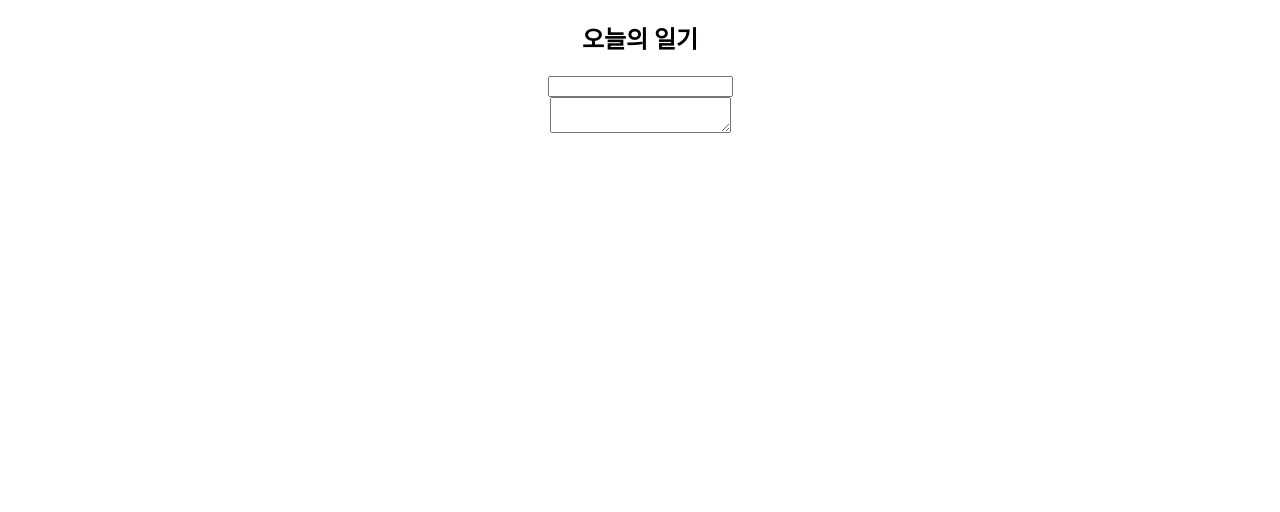
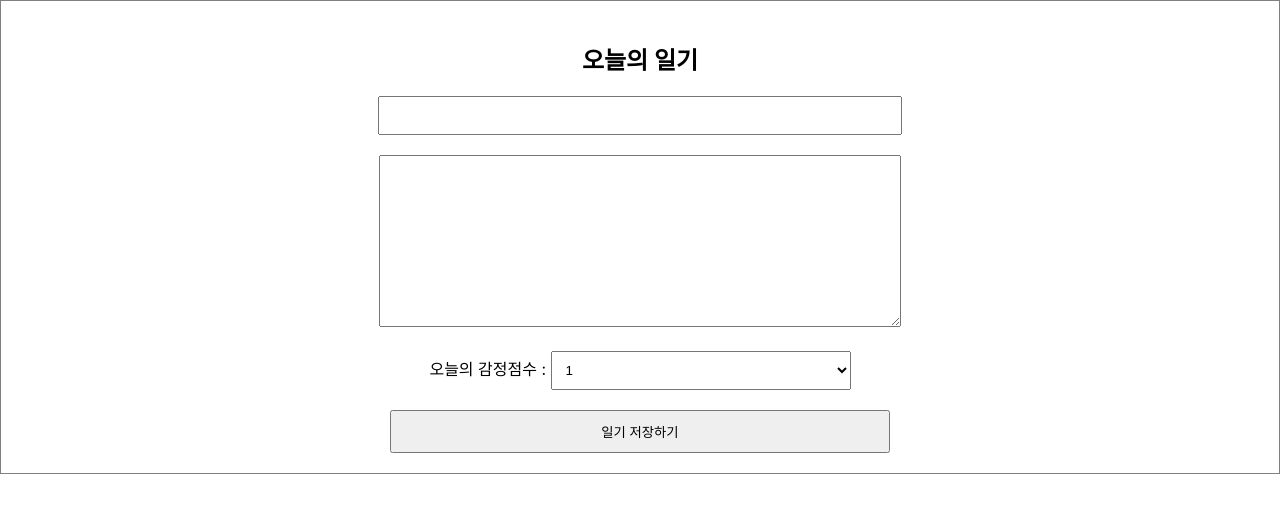
Before and after one commit to Jeseop/React_simple-diary, a React (Create React App) app: page / in a window 1280 px wide. Shown: the top 512 px of the page. Built offline with nearby package versions, Linux system fonts and the light colour scheme.

Commit message:
Add : 선택 박스 입력 처리하기, 사용자 입력 데이터 핸들링하기

```diff
--- a/src/App.css
+++ b/src/App.css
@@ -1,38 +1,28 @@
-.App {
+.DiaryEditor {
+  border: 1px solid gray;
   text-align: center;
+  padding: 20px;
 }
 
-.App-logo {
-  height: 40vmin;
-  pointer-events: none;
+.DiaryEditor input,
+textarea {
+  margin-bottom: 20px;
+  width: 500px;
+  padding: 10px;
 }
 
-@media (prefers-reduced-motion: no-preference) {
-  .App-logo {
-    animation: App-logo-spin infinite 20s linear;
-  }
+.DiaryEditor textarea {
+  height: 150px;
 }
 
-.App-header {
-  background-color: #282c34;
-  min-height: 100vh;
-  display: flex;
-  flex-direction: column;
-  align-items: center;
-  justify-content: center;
-  font-size: calc(10px + 2vmin);
-  color: white;
+.DiaryEditor select {
+  width: 300px;
+  padding: 10px;
+  margin-bottom: 20px;
 }
 
-.App-link {
-  color: #61dafb;
+.DiaryEditor button {
+  width: 500px;
+  padding: 10px;
+  cursor: pointer;
 }
-
-@keyframes App-logo-spin {
-  from {
-    transform: rotate(0deg);
-  }
-  to {
-    transform: rotate(360deg);
-  }
-}
--- a/src/DiaryEditor.js
+++ b/src/DiaryEditor.js
@@ -1,9 +1,23 @@
 import { useState } from "react";
 
 const DiaryEditor = () => {
-  const [author, setAuthor] = useState("");
-  //[현재 상태, setter함수] = 초깃값
-  const [content, setContent] = useState("");
+  const [state, setState] = useState({
+    author: "",
+    content: "",
+    emotion: 1,
+  });
+
+  const handleChangeState = (e) => {
+    setState({
+      ...state,
+      [e.target.name]: e.target.value,
+    });
+  };
+
+  const handleSubmit = () => {
+    console.log(state);
+    alert("저장 성공");
+  };
 
   return (
     <div className="DiaryEditor">
@@ -11,20 +25,33 @@
       <div>
         <input
           name="author"
-          value={author}
-          onChange={(e) => {
-            setAuthor(e.target.value);
-          }}
+          value={state.author}
+          onChange={handleChangeState}
         />
       </div>
       <div>
         <textarea
           name="content"
-          value={content}
-          onChange={(e) => {
-            setContent(e.target.value);
-          }}
+          value={state.content}
+          onChange={handleChangeState}
         />
+      </div>
+      <div>
+        <a>오늘의 감정점수 : </a>
+        <select
+          name="emotion"
+          value={state.emotion}
+          onChange={handleChangeState}
+        >
+          <option value={1}>1</option>
+          <option value={2}>2</option>
+          <option value={3}>3</option>
+          <option value={4}>4</option>
+          <option value={5}>5</option>
+        </select>
+      </div>
+      <div>
+        <button onClick={handleSubmit}>일기 저장하기</button>
       </div>
     </div>
   );
```
